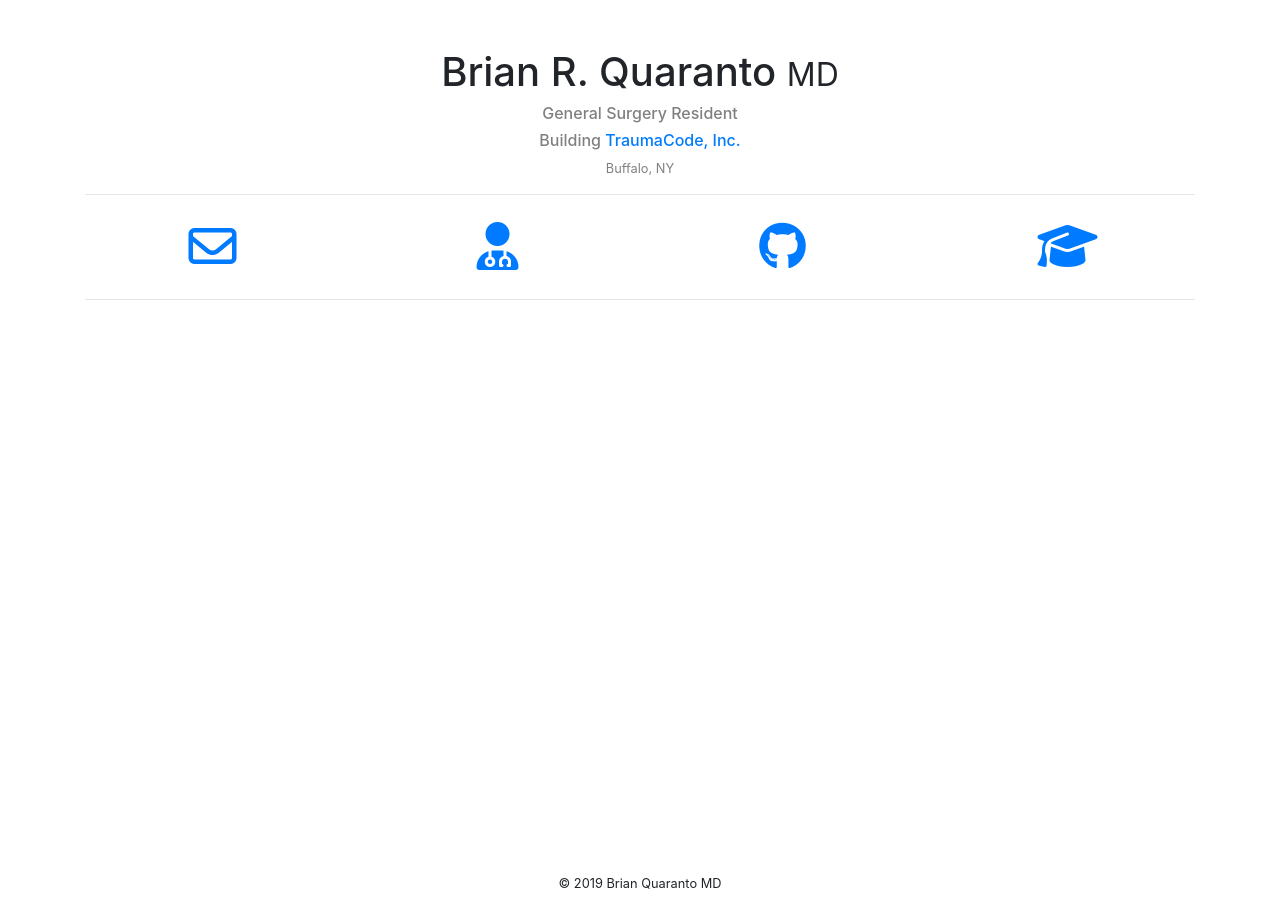
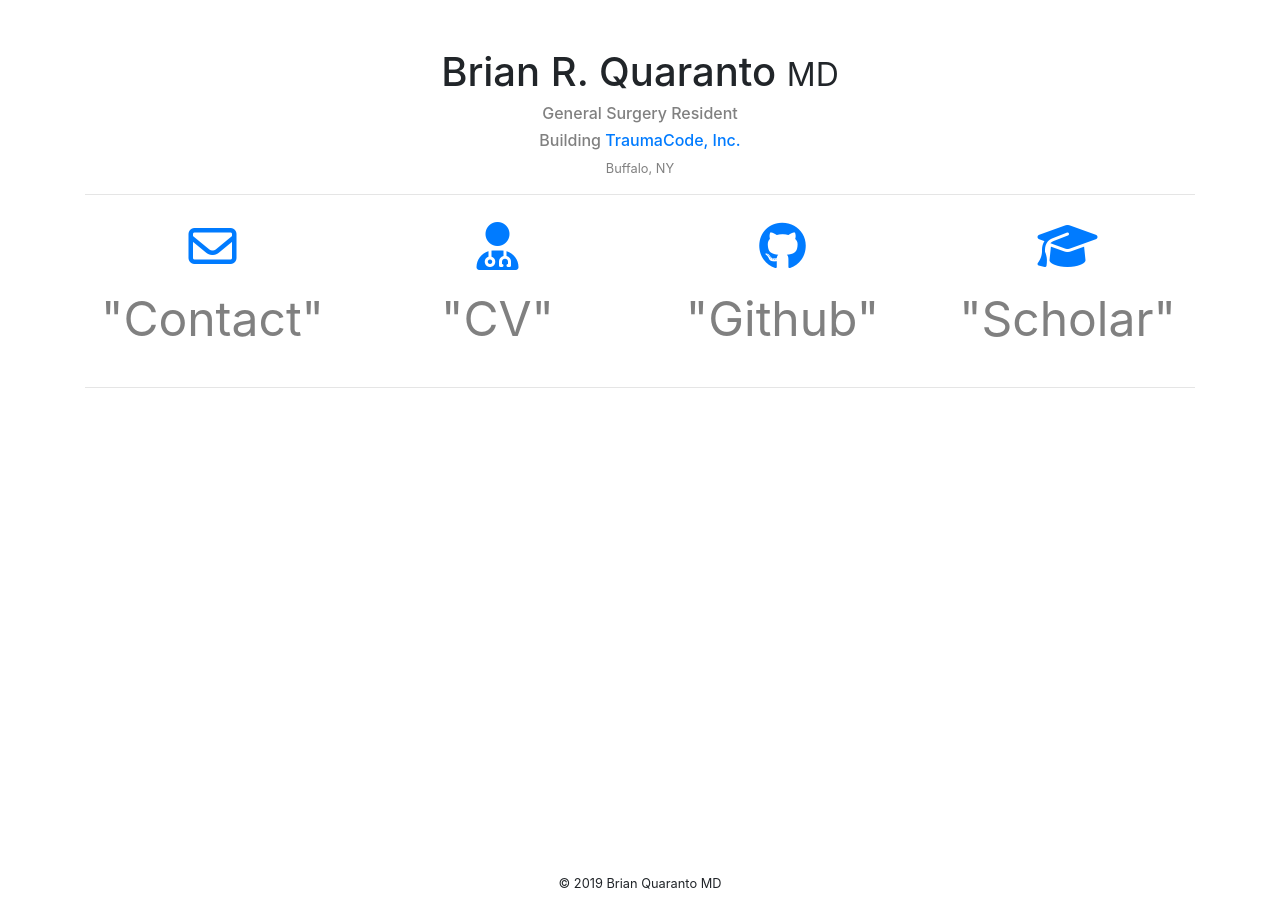
Before and after one commit to bquarant/bquarant.github.com, a Jekyll site: the page built from index.md, in a window 1280 px wide. Built offline with Jekyll 4.4.1, drawn with Linux system fonts in a browser that asks for light colours; nearby versions of some CDN libraries.

Commit message:
update contact, likely will fail

```diff
--- a/_includes/contact.html
+++ b/_includes/contact.html
@@ -1,10 +1,10 @@
 <div class="container contacts">
   <hr>
   <div class="row">
-    <div class="col"><a href="mailto:quaranto@gmail.com"><i class="far fa-envelope"></i></a></div>
-    <div class="col"><a href="/cv"><i class="fas fa-user-md"></i></a></div>
-    <div class="col"><a href="http://github.com/bquarant"><i class="fab fa-github"></i></a></div>
-    <div class="col"><a href="http://scholar.google.com/citations?user=IUfvCGIAAAAJ"><i class="fas fa-graduation-cap"></i></a></div>
+    <div class="col"><a href="mailto:quaranto@gmail.com"><i class="far fa-envelope"></i></a><p>"Contact"</p></div>
+    <div class="col"><a href="/cv"><i class="fas fa-user-md"></i></a><p>"CV"</p></div>
+    <div class="col"><a href="http://github.com/bquarant"><i class="fab fa-github"></i></a><p>"Github"</p></div>
+    <div class="col"><a href="http://scholar.google.com/citations?user=IUfvCGIAAAAJ"><i class="fas fa-graduation-cap"></i></a><p>"Scholar"</p></div>
     <!-- <div class="col"><a href="http://twitter.com/bquarant"><i class="fab fa-twitter"></i></a></div> -->
   </div>
   <hr>
```
